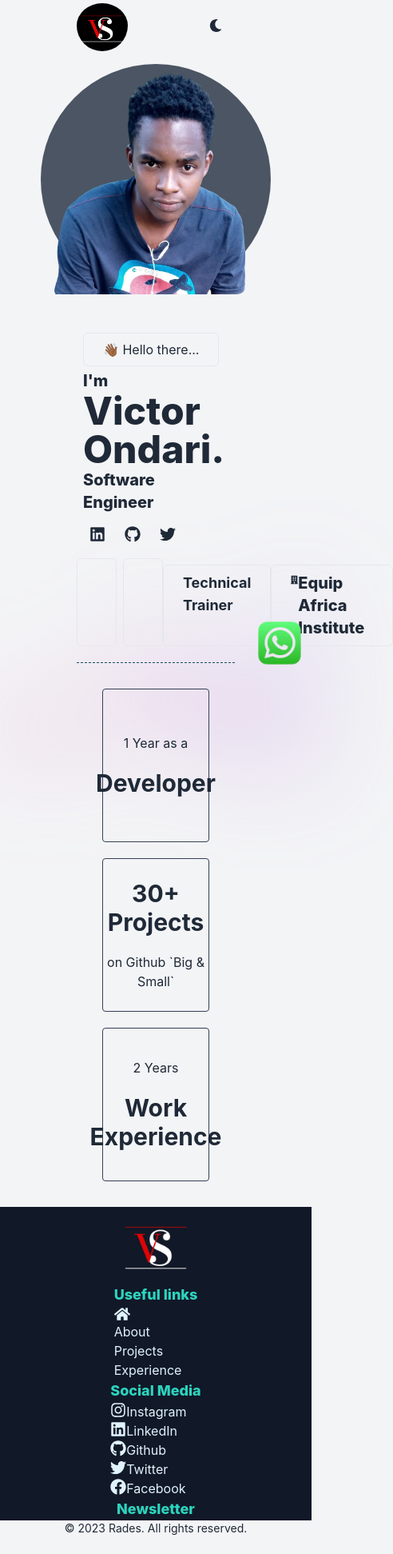
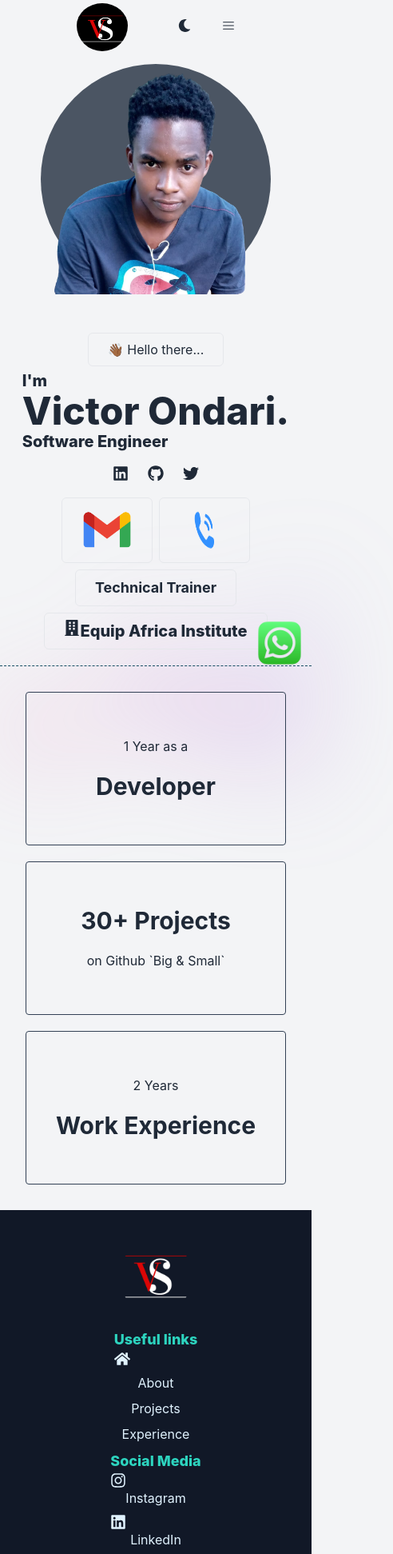
Before and after one commit to Vonmak/vicportfolio, a React (Create React App) app: page / in a window 390 px wide. Shown: the top 1943 px of the page at 80% size, 492 px wide, since content can reach past the window. Before the commit the page ends 1921 px from the top, so only its background shows below. Built offline with nearby package versions, Linux system fonts and the light colour scheme.

Commit message:
updates.

```diff
--- a/src/components/About.jsx
+++ b/src/components/About.jsx
@@ -1,18 +1,19 @@
 import { Link } from "react-router-dom";
-// import about from "../assets/about.svg";
 
 function About() {
   return (
-    <div className="container mx-auto pt-20">
-      <div className="flex flex-col items-center p-10">
+    <section className="container mx-auto pt-20">
+      <div className="flex flex-col items-center">
         <h2 className="text-3xl font-bold mb-5">About Me</h2>
-        <p className="text-lg  mb-10">
+        <p className="text-lg mb-10">
           I am a hands-on software developer with several years of experience
           and a passion for creating exceptional things on the web. I bring a
           wealth of knowledge and expertise to every project I work on, and am
-          always eager to learn new technologies and tackle new challenges. I am
-          a hardworking, self-motivated individual who is ready to work in a
-          challenging environment and learn new skills to improve my
+          always eager to learn new technologies and tackle new challenges.
+        </p>
+        <p className="text-lg mb-10">
+          I am a hardworking, self-motivated individual who is ready to work in
+          a challenging environment and learn new skills to improve my
           performance.
         </p>
         <p className="text-lg mb-10">
@@ -33,6 +34,8 @@ function About() {
           >
             Software Development.
           </Link>
+        </p>
+        <p className="text-lg mb-10">
           I believe that my drive and determination will enable me to make a
           valuable contribution to any team.
         </p>
@@ -42,7 +45,7 @@ function About() {
           games.
         </p>
       </div>
-    </div>
+    </section>
   );
 }
 
--- a/src/components/Experience.jsx
+++ b/src/components/Experience.jsx
@@ -12,7 +12,8 @@ function Experience() {
     slidesToScroll: 1,
   };
   return (
-    <div className="pt-20 px-24">
+    <section className="container mx-auto">
+      <div className="pt-20">
         <h1 className="text-3xl font-bold mb-5">Experience</h1>
         <Slider {...settings}>
           <div className="mb-10 flex flex-col items-center py-10">
@@ -57,7 +58,9 @@ function Experience() {
               <li className="text-sm">
                 Computer hardware repair and maintenance.
               </li>
-            <li className="text-sm">Revenue collection systems management.</li>
+              <li className="text-sm">
+                Revenue collection systems management.
+              </li>
               <li className="text-sm">
                 Software applications installations and uninstallations.
               </li>
@@ -72,6 +75,7 @@ function Experience() {
         </Slider>
         <Skills />
       </div>
+    </section>
   );
 }
 
--- a/src/components/Footer.jsx
+++ b/src/components/Footer.jsx
@@ -12,61 +12,65 @@ import logo from "../assets/vic-removebg-preview.png";
 
 const Footer = () => {
   return (
-    <div>
-      <div className="bg-gray-900 text-teal-400 flex flex-col justify-between items-center  mx-auto sm:flex-row md:px-24 md:h-44 ">
-        <div className="flex flex-col">
-          <div className="h-24 w-24 rounded-full">
+    <div className="bg-gray-900 text-teal-400 py-8">
+      <div className="container mx-auto flex flex-col sm:flex-row justify-between items-center">
+        <div className="flex flex-col text-center sm:text-left sm:mr-10">
+          <div className="h-24 w-24 rounded-full mx-auto">
             <Link to="/">
               <img src={logo} alt="logo" className="rounded-full" />
             </Link>
           </div>
-        </div>
-        <div className="flex flex-col">
-          <p className="font-extrabold text-lg">Useful links</p>
+          <p className="font-extrabold text-lg mt-5">Useful links</p>
           <Link
-            className="text-sky-100 hover:text-teal-400 cursor-pointer"
+            className="text-sky-100 hover:text-teal-400 cursor-pointer mb-2"
             to="/"
           >
             <FaHome fontSize={20} />
           </Link>
-          <Link className="text-sky-100 hover:text-teal-400" to="/about">
+          <Link className="text-sky-100 hover:text-teal-400 mb-2" to="/about">
             About
           </Link>
-          <Link className="text-sky-100 hover:text-teal-400" to="/projects">
+          <Link
+            className="text-sky-100 hover:text-teal-400 mb-2"
+            to="/projects"
+          >
             Projects
           </Link>
-          <Link className="text-sky-100 hover:text-teal-400" to="/experience">
+          <Link
+            className="text-sky-100 hover:text-teal-400 mb-2"
+            to="/experience"
+          >
             Experience
           </Link>
         </div>
-        <div className="flex flex-col justify-evenly">
+        <div className="flex flex-col text-center sm:text-left sm:mr-10">
           <p className="font-extrabold text-lg">Social Media</p>
           <Link
-            className="text-sky-100 hover:text-teal-400 flex"
+            className="text-sky-100 hover:text-teal-400 mb-2"
             to="https://www.instagram.com/_sniffer/"
           >
             <FaInstagram fontSize={20} /> Instagram
           </Link>
           <Link
-            className="text-sky-100 hover:text-teal-400 flex"
+            className="text-sky-100 hover:text-teal-400 mb-2"
             to="https://www.linkedin.com/in/victorondari/"
           >
             <FaLinkedin fontSize={20} /> LinkedIn
           </Link>
           <Link
-            className="text-sky-100 hover:text-teal-400 flex"
+            className="text-sky-100 hover:text-teal-400 mb-2"
             to="https://github.com/Vonmak/"
           >
             <FaGithub fontSize={20} /> Github
           </Link>
           <Link
-            className="text-sky-100 hover:text-teal-400 flex"
+            className="text-sky-100 hover:text-teal-400 mb-2"
             to="https://twitter.com/SniffRades"
           >
             <FaTwitter fontSize={20} /> Twitter
           </Link>
           <Link
-            className="text-sky-100 hover:text-teal-400 flex"
+            className="text-sky-100 hover:text-teal-400 mb-2"
             to="https://www.facebook.com/sniffrades/"
           >
             <FaFacebook fontSize={20} /> Facebook
--- a/src/components/Home.jsx
+++ b/src/components/Home.jsx
@@ -6,9 +6,10 @@ import Phone from "./phone";
 
 export default function Home() {
   return (
-    <div className="flex flex-col justify-evenly mx-auto px-24 lg:h-screen">
+    <section className="container mx-auto">
+      <div className="flex flex-col justify-evenly lg:h-screen">
         <div className="relative mt-20 border-dashed border-b border-cyan-900 pb-5 flex flex-col items-center md:pb-0 xl:pb-16 md:flex-row">
-        <div className="space-y-1 mt-10 w-full md:space-y-10 md:mt-0 md:w-1/3 p-2">
+          <div className="flex flex-col items-center space-y-1 mt-10 w-full p-2 sm:space-y-10 md:mt-0 md:w-1/3">
             <button className="py-2 px-6 border rounded-md">
               👋🏾 Hello there...
             </button>
@@ -36,7 +37,7 @@ export default function Home() {
           <div class="bg-gray-600 h-[18rem] w-[18rem] rounded-full order-first md:w-1/3 md:order-none md:h-[16rem] lg:h-[19rem] xl:h-[24rem]">
             <img src={ve} alt="" class="h-full w-full  object-cover" />
           </div>
-        <div className="flex flex-row w-full mt-3 justify-between md:flex-col md:mt-0 md:space-y-5 md:justify-end  md:items-end md:w-1/3">
+          <div className="flex flex-col w-full mt-3 justify-between items-center md:mt-0 md:space-y-5 md:justify-end  md:items-end md:w-1/3">
             <div className="flex ">
               <div className="mr-2 py-2 px-6 border rounded-md text-lg font-bold">
                 <Mail />
@@ -100,5 +101,6 @@ export default function Home() {
           </svg>
         </div>
       </div>
+    </section>
   );
 }
--- a/src/components/Navbar.jsx
+++ b/src/components/Navbar.jsx
@@ -1,17 +1,8 @@
 import React, { useEffect, useState } from "react";
 import { Link } from "react-router-dom";
 import logo from "../assets/vic.png";
+import Navigation from "./Navigation";
 import { Theme } from "./theme/Theme";
-
-const navigation = [
-  { name: "About", to: "/about" },
-  { name: "Projects", to: "/projects" },
-  { name: "Experience", to: "/experience" },
-  {
-    name: "Download my CV",
-    to: "https://drive.google.com/file/d/1Lcx1-iZwV_bGCChPxl6CA2qDaphX-l3Y/view?usp=share_link",
-  },
-];
 
 const Navbar = () => {
   const [navbarClass, setNavbarClass] = useState("");
@@ -36,7 +27,7 @@ const Navbar = () => {
 
   return (
     <nav
-      className={`flex items-center justify-between px-24 fixed top-0 w-full z-10 ${navbarClass}`}
+      className={`flex items-center justify-between mx-auto px-24 fixed top-0 w-full z-10 ${navbarClass}`}
       aria-label="Global"
     >
       <div className="flex items-center">
@@ -44,21 +35,9 @@ const Navbar = () => {
           <img src={logo} alt="logo" className="rounded-full w-16 h-16 pt-1" />
         </Link>
       </div>
-      <ul className="hidden lg:flex lg:gap-x-12">
-        {navigation.map((item, index) => (
-          <li key={item.name + index}>
-            <Link
-              to={item.to}
-              className={`text-lg font-bold leading-6 cursor-pointer ${textClass}`}
-            >
-              {item.name}
-            </Link>
-          </li>
-        ))}
-      </ul>
-      <div className={textClass}>
-        <Theme />
-      </div>
+      <Navigation textClass={textClass} />
+
+      <Theme className={textClass} />
     </nav>
   );
 };
--- /dev/null
+++ b/src/components/Navigation.jsx
@@ -0,0 +1,42 @@
+import React, { useState } from "react";
+import { Link } from "react-router-dom";
+import { RxHamburgerMenu } from "react-icons/rx";
+
+const navigation = [
+  { name: "About", to: "/about" },
+  { name: "Projects", to: "/projects" },
+  { name: "Experience", to: "/experience" },
+  {
+    name: "Download my CV",
+    to: "https://drive.google.com/file/d/1Lcx1-iZwV_bGCChPxl6CA2qDaphX-l3Y/view?usp=share_link",
+  },
+];
+
+const Navigation = ({ textClass }) => {
+  const [isVisible, setIsVisible] = useState(false);
+
+  return (
+    <>
+      <ul className={`${isVisible ? "" : "hidden"} lg:flex lg:gap-x-12`}>
+        {navigation.map((item, index) => (
+          <li key={item.name + index}>
+            <Link
+              to={item.to}
+              className={`text-lg font-bold leading-6 cursor-pointer ${textClass}`}
+            >
+              {item.name}
+            </Link>
+          </li>
+        ))}
+      </ul>
+      <button
+        className="block lg:hidden order-last"
+        onClick={() => setIsVisible(!isVisible)}
+      >
+        <RxHamburgerMenu />
+      </button>
+    </>
+  );
+};
+
+export default Navigation;
--- a/src/components/theme/Theme.jsx
+++ b/src/components/theme/Theme.jsx
@@ -17,10 +17,7 @@ function Theme() {
   }, [isDark]);
 
   return (
-    <button
-      onClick={toggleDark}
-      className="py-2 px-4 rounded"
-    >
+    <button onClick={toggleDark} className="py-2 px-4 rounded">
       {isDark ? <FaSun /> : <FaMoon />}
     </button>
   );
```
Lines whose indentation alone changed are shown as unchanged.
